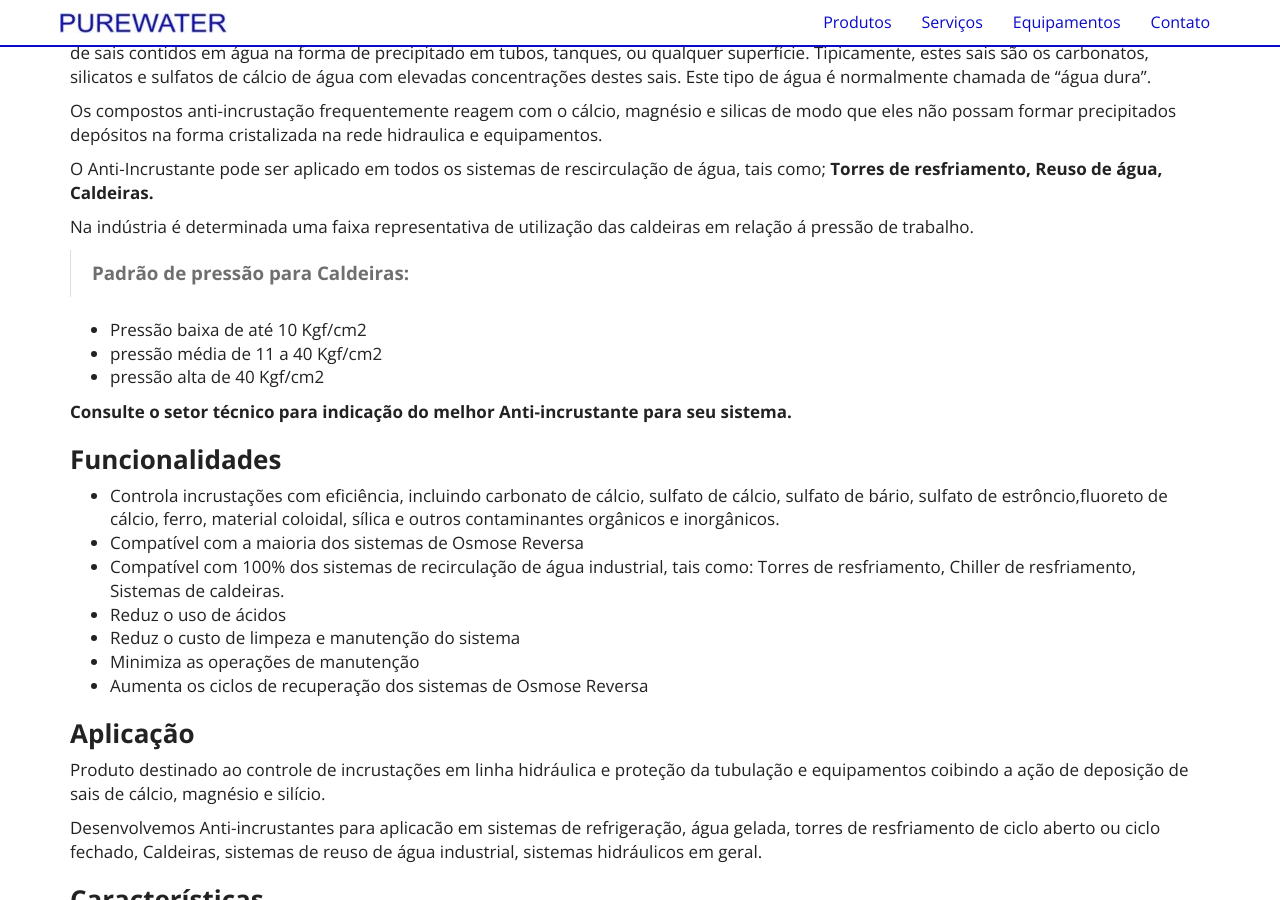
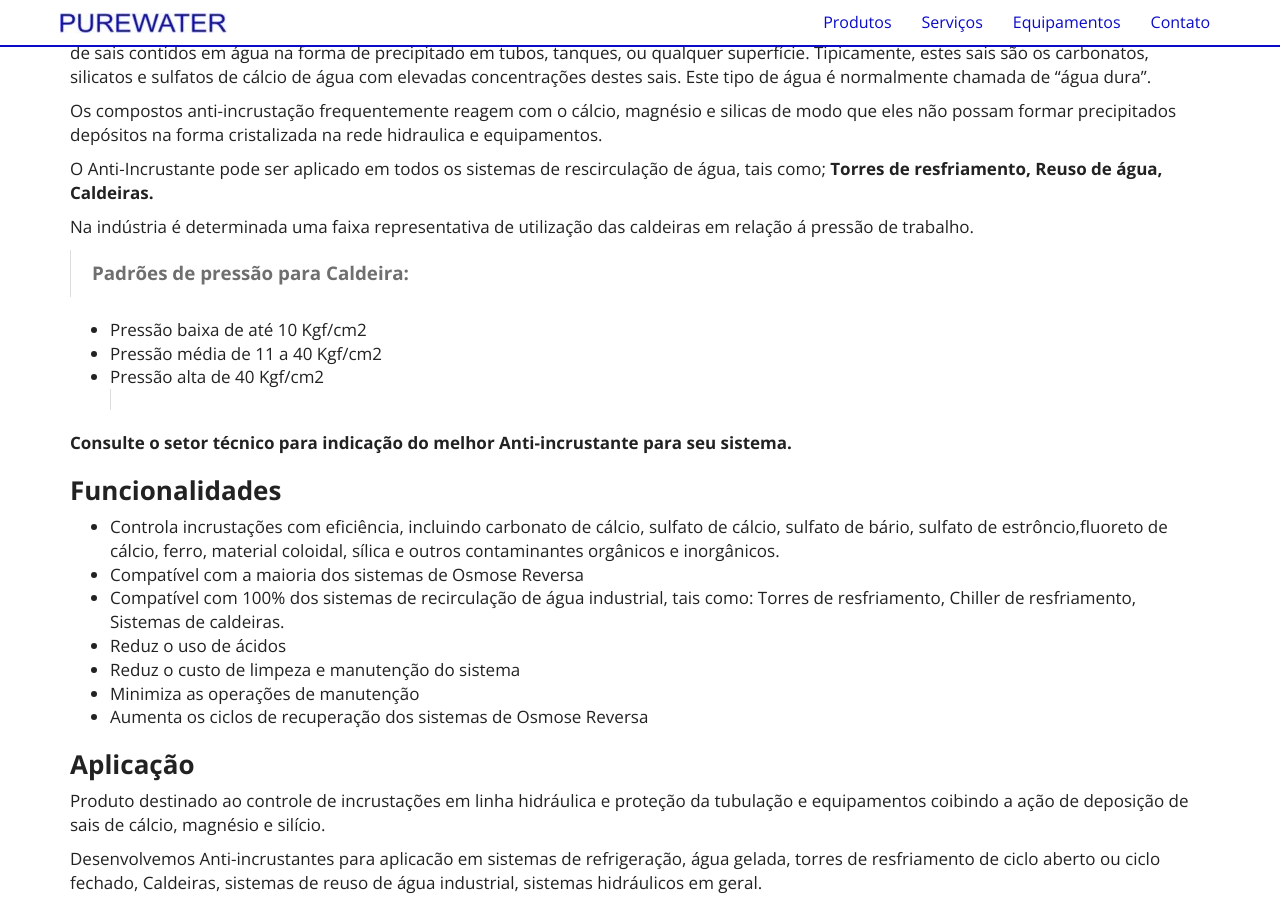
Before and after one commit to purewaterefluentes/purewaterefluentes.github.io, a Jekyll site: the page built from produtos/anti-incrustante.md, in a window 1280 px wide and 900 px high, scrolled down 353 px. Built offline with Jekyll 4.4.1, drawn with Linux system fonts in a browser that asks for light colours; nearby versions of some CDN libraries; library files that are not in the unit come from our copies.

Commit message:
Update anti-incrustante.md

```diff
--- a/produtos/anti-incrustante.md
+++ b/produtos/anti-incrustante.md
@@ -16,12 +16,12 @@ O Anti-Incrustante pode ser aplicado em todos os sistemas de rescirculação de
 Na indústria é determinada uma faixa representativa de utilização das caldeiras em relação á pressão de trabalho.
 
 >
-**Padrão de pressão para Caldeiras:**
+**Padrões de pressão para Caldeira:**
 
  - Pressão baixa de até 10 Kgf/cm2
- - pressão média de 11 a 40 Kgf/cm2
- - pressão alta de 40 Kgf/cm2
-
+ - Pressão média de 11 a 40 Kgf/cm2
+ - Pressão alta de 40 Kgf/cm2
+ >
 
 
 **Consulte o setor técnico para indicação do melhor Anti-incrustante para seu sistema.**
```
